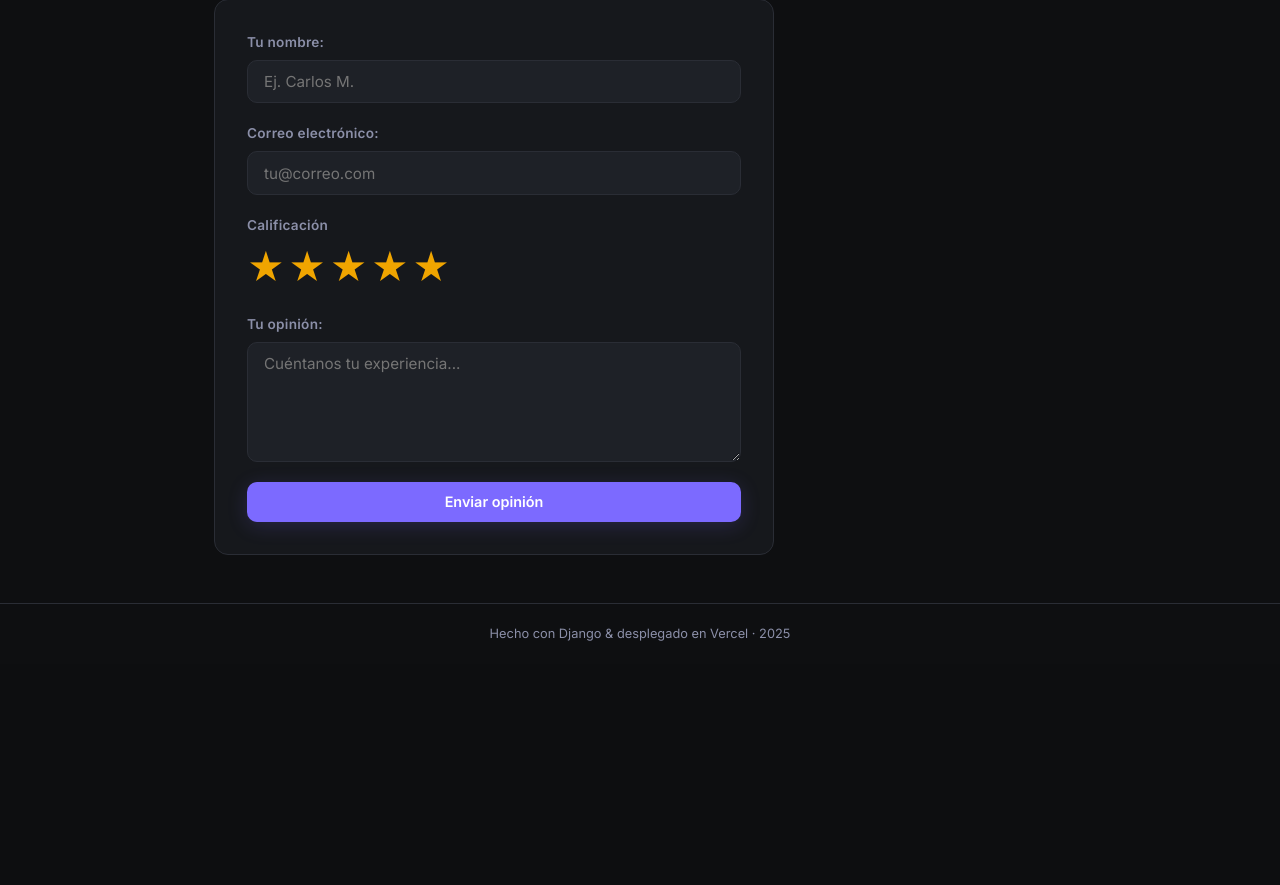
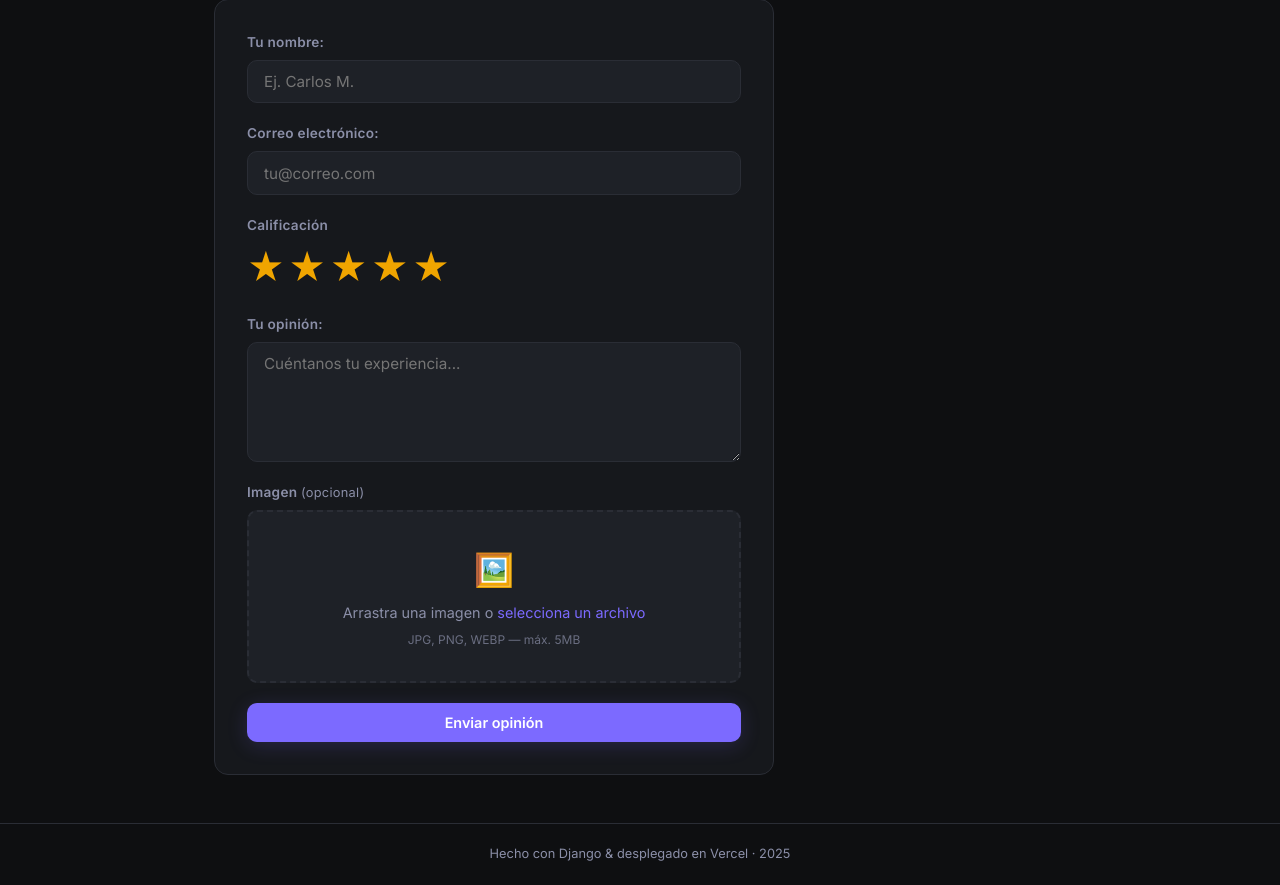
Before and after one commit to Velvett1521/Prueba_Django, a Django app: page /dejar-opinion/ in a window 1280 px wide. Shown: the part 348-1233 px from the top of the page. Before the commit the page ends 989 px from the top, so only its background shows below. Run offline with Django 5.2, Linux system fonts and the light colour scheme.

Commit message:
Archivos media de imagenes

```diff
--- a/config/urls.py
+++ b/config/urls.py
@@ -1,5 +1,7 @@
 from django.contrib import admin
 from django.urls import path
+from django.conf import settings
+from django.conf.urls.static import static
 from opiniones import views
 
 urlpatterns = [
@@ -9,3 +11,6 @@ urlpatterns = [
     path('opinion-enviada/', views.opinion_enviada, name='opinion_enviada'),
     path('ver-opiniones/', views.ver_opiniones, name='ver_opiniones'),
 ]
+
+if settings.DEBUG:
+    urlpatterns += static(settings.MEDIA_URL, document_root=settings.MEDIA_ROOT)
--- a/opiniones/forms.py
+++ b/opiniones/forms.py
@@ -5,7 +5,7 @@ from .models import Opinion
 class OpinionForm(forms.ModelForm):
     class Meta:
         model = Opinion
-        fields = ['nombre', 'correo', 'calificacion', 'texto']
+        fields = ['nombre', 'correo', 'calificacion', 'texto', 'imagen']
         widgets = {
             'nombre': forms.TextInput(attrs={
                 'placeholder': 'Ej. Carlos M.',
@@ -17,10 +17,14 @@ class OpinionForm(forms.ModelForm):
                 'rows': 5,
                 'placeholder': 'Cuéntanos tu experiencia...',
             }),
+            'imagen': forms.ClearableFileInput(attrs={
+                'accept': 'image/*',
+            }),
         }
         labels = {
             'nombre': 'Tu nombre',
             'correo': 'Correo electrónico',
             'calificacion': 'Calificación',
             'texto': 'Tu opinión',
+            'imagen': 'Imagen (opcional)',
         }
--- a/opiniones/models.py
+++ b/opiniones/models.py
@@ -8,8 +8,13 @@ class Opinion(models.Model):
     calificacion = models.PositiveSmallIntegerField(
         choices=[(i, f'{i} estrella{"s" if i > 1 else ""}') for i in range(1, 6)]
     )
+    imagen = models.ImageField(
+        upload_to='opiniones/',
+        blank=True,
+        null=True
+    )
     fecha = models.DateTimeField(auto_now_add=True)
-    activa = models.BooleanField(default=True)  # para moderar desde el admin
+    activa = models.BooleanField(default=True)
 
     class Meta:
         ordering = ['-fecha']
--- a/opiniones/views.py
+++ b/opiniones/views.py
@@ -10,7 +10,7 @@ def inicio(request):
 
 def dejar_opinion(request):
     if request.method == 'POST':
-        form = OpinionForm(request.POST)
+        form = OpinionForm(request.POST, request.FILES)
         if form.is_valid():
             form.save()
             return redirect('opinion_enviada')
--- a/requirements.txt
+++ b/requirements.txt
@@ -3,3 +3,6 @@ whitenoise==6.8.2
 psycopg2-binary==2.9.10
 dj-database-url==2.3.0
 python-dotenv==1.0.1
+cloudinary==1.41.0
+django-cloudinary-storage==0.3.0
+Pillow==11.1.0
--- a/static/css/main.css
+++ b/static/css/main.css
@@ -350,3 +350,93 @@ input, textarea, button { font-family: inherit; }
   color: var(--accent);
   margin: 0 auto;
 }
+
+/* === FILE DROP === */
+.label-optional {
+  font-weight: 400;
+  color: var(--text-muted);
+  font-size: 0.8rem;
+}
+.file-drop {
+  background: var(--surface-2);
+  border: 2px dashed var(--border);
+  border-radius: 10px;
+  transition: border-color 0.2s, background 0.2s;
+  overflow: hidden;
+  cursor: pointer;
+}
+.file-drop.drag-over {
+  border-color: var(--accent);
+  background: var(--accent-glow);
+}
+.file-drop input[type="file"] {
+  position: absolute;
+  opacity: 0;
+  width: 0;
+  height: 0;
+}
+.file-drop-ui {
+  display: flex;
+  flex-direction: column;
+  align-items: center;
+  gap: 0.35rem;
+  padding: 2rem 1rem;
+  text-align: center;
+  cursor: pointer;
+}
+.file-drop-ui:hover { border-color: var(--accent); }
+.file-drop-icon { font-size: 2rem; }
+.file-drop-ui p { font-size: 0.9rem; color: var(--text-muted); }
+.file-drop-ui small { font-size: 0.75rem; color: var(--text-muted); opacity: 0.7; }
+.file-drop-ui .accent { color: var(--accent); cursor: pointer; }
+
+/* click en el área dispara el input */
+.file-drop-ui { position: relative; }
+.file-drop-ui::after {
+  content: '';
+  position: absolute;
+  inset: 0;
+  cursor: pointer;
+}
+
+.file-preview {
+  display: flex;
+  flex-direction: column;
+  align-items: center;
+  gap: 0.75rem;
+  padding: 1rem;
+}
+.file-preview img {
+  max-height: 180px;
+  border-radius: 8px;
+  object-fit: cover;
+  width: 100%;
+}
+.file-remove {
+  background: none;
+  border: 1px solid var(--border);
+  color: var(--text-muted);
+  border-radius: 8px;
+  padding: 0.3rem 0.8rem;
+  font-size: 0.8rem;
+  cursor: pointer;
+  transition: border-color 0.2s, color 0.2s;
+}
+.file-remove:hover { border-color: #ff6b6b; color: #ff6b6b; }
+
+/* === IMAGEN EN OPINION CARD === */
+.op-imagen {
+  width: calc(100% + 2.5rem);
+  margin: -1.25rem -1.25rem 1rem;
+  border-radius: var(--radius) var(--radius) 0 0;
+  overflow: hidden;
+  max-height: 180px;
+}
+.op-imagen img {
+  width: 100%;
+  height: 180px;
+  object-fit: cover;
+  display: block;
+  transition: transform 0.3s;
+}
+.opinion-card:hover .op-imagen img { transform: scale(1.03); }
--- a/templates/dejar_opinion.html
+++ b/templates/dejar_opinion.html
@@ -10,23 +10,19 @@
 
 <section class="form-section">
   <div class="form-card">
-    <form method="POST">
+    <form method="POST" enctype="multipart/form-data">
       {% csrf_token %}
 
       <div class="field">
         {{ form.nombre.label_tag }}
         {{ form.nombre }}
-        {% if form.nombre.errors %}
-          <span class="field-error">{{ form.nombre.errors.0 }}</span>
-        {% endif %}
+        {% if form.nombre.errors %}<span class="field-error">{{ form.nombre.errors.0 }}</span>{% endif %}
       </div>
 
       <div class="field">
         {{ form.correo.label_tag }}
         {{ form.correo }}
-        {% if form.correo.errors %}
-          <span class="field-error">{{ form.correo.errors.0 }}</span>
-        {% endif %}
+        {% if form.correo.errors %}<span class="field-error">{{ form.correo.errors.0 }}</span>{% endif %}
       </div>
 
       <div class="field">
@@ -43,21 +39,82 @@
           <input type="radio" id="star1" name="calificacion" value="1" />
           <label for="star1" title="1 estrella">★</label>
         </div>
-        {% if form.calificacion.errors %}
-          <span class="field-error">{{ form.calificacion.errors.0 }}</span>
-        {% endif %}
+        {% if form.calificacion.errors %}<span class="field-error">{{ form.calificacion.errors.0 }}</span>{% endif %}
       </div>
 
       <div class="field">
         {{ form.texto.label_tag }}
         {{ form.texto }}
-        {% if form.texto.errors %}
-          <span class="field-error">{{ form.texto.errors.0 }}</span>
-        {% endif %}
+        {% if form.texto.errors %}<span class="field-error">{{ form.texto.errors.0 }}</span>{% endif %}
+      </div>
+
+      <div class="field">
+        <label for="id_imagen">Imagen <span class="label-optional">(opcional)</span></label>
+        <div class="file-drop" id="fileDrop">
+          <input type="file" id="id_imagen" name="imagen" accept="image/*" />
+          <div class="file-drop-ui" id="fileDropUI">
+            <span class="file-drop-icon">🖼️</span>
+            <p>Arrastra una imagen o <span class="accent">selecciona un archivo</span></p>
+            <small>JPG, PNG, WEBP — máx. 5MB</small>
+          </div>
+          <div class="file-preview" id="filePreview" style="display:none;">
+            <img id="previewImg" src="" alt="preview" />
+            <button type="button" class="file-remove" id="fileRemove">✕ Quitar imagen</button>
+          </div>
+        </div>
+        {% if form.imagen.errors %}<span class="field-error">{{ form.imagen.errors.0 }}</span>{% endif %}
       </div>
 
       <button type="submit" class="btn btn-primary btn-full">Enviar opinión</button>
     </form>
   </div>
 </section>
+
+<script>
+const input = document.getElementById('id_imagen');
+const dropZone = document.getElementById('fileDrop');
+const dropUI = document.getElementById('fileDropUI');
+const preview = document.getElementById('filePreview');
+const previewImg = document.getElementById('previewImg');
+const removeBtn = document.getElementById('fileRemove');
+
+function showPreview(file) {
+  if (!file || !file.type.startsWith('image/')) return;
+  const reader = new FileReader();
+  reader.onload = e => {
+    previewImg.src = e.target.result;
+    dropUI.style.display = 'none';
+    preview.style.display = 'flex';
+  };
+  reader.readAsDataURL(file);
+}
+
+input.addEventListener('change', () => showPreview(input.files[0]));
+
+dropUI.addEventListener('click', () => input.click());
+
+dropZone.addEventListener('dragover', e => {
+  e.preventDefault();
+  dropZone.classList.add('drag-over');
+});
+dropZone.addEventListener('dragleave', () => dropZone.classList.remove('drag-over'));
+dropZone.addEventListener('drop', e => {
+  e.preventDefault();
+  dropZone.classList.remove('drag-over');
+  const file = e.dataTransfer.files[0];
+  if (file) {
+    const dt = new DataTransfer();
+    dt.items.add(file);
+    input.files = dt.files;
+    showPreview(file);
+  }
+});
+
+removeBtn.addEventListener('click', () => {
+  input.value = '';
+  previewImg.src = '';
+  preview.style.display = 'none';
+  dropUI.style.display = 'flex';
+});
+</script>
 {% endblock %}
--- a/templates/ver_opiniones.html
+++ b/templates/ver_opiniones.html
@@ -11,6 +11,11 @@
 <section class="opiniones-grid">
   {% for op in opiniones %}
   <article class="opinion-card">
+    {% if op.imagen %}
+    <div class="op-imagen">
+      <img src="{{ op.imagen.url }}" alt="Imagen de {{ op.nombre }}" />
+    </div>
+    {% endif %}
     <header class="op-header">
       <div class="op-avatar">{{ op.nombre|first }}</div>
       <div class="op-meta">
```
Also changed, not shown: config/settings.py (+32 -6 lines), opiniones/admin.py (+22 -2 lines), opiniones/migrations/0002_opinion_imagen.py (added). Lines whose indentation alone changed are shown as unchanged.
